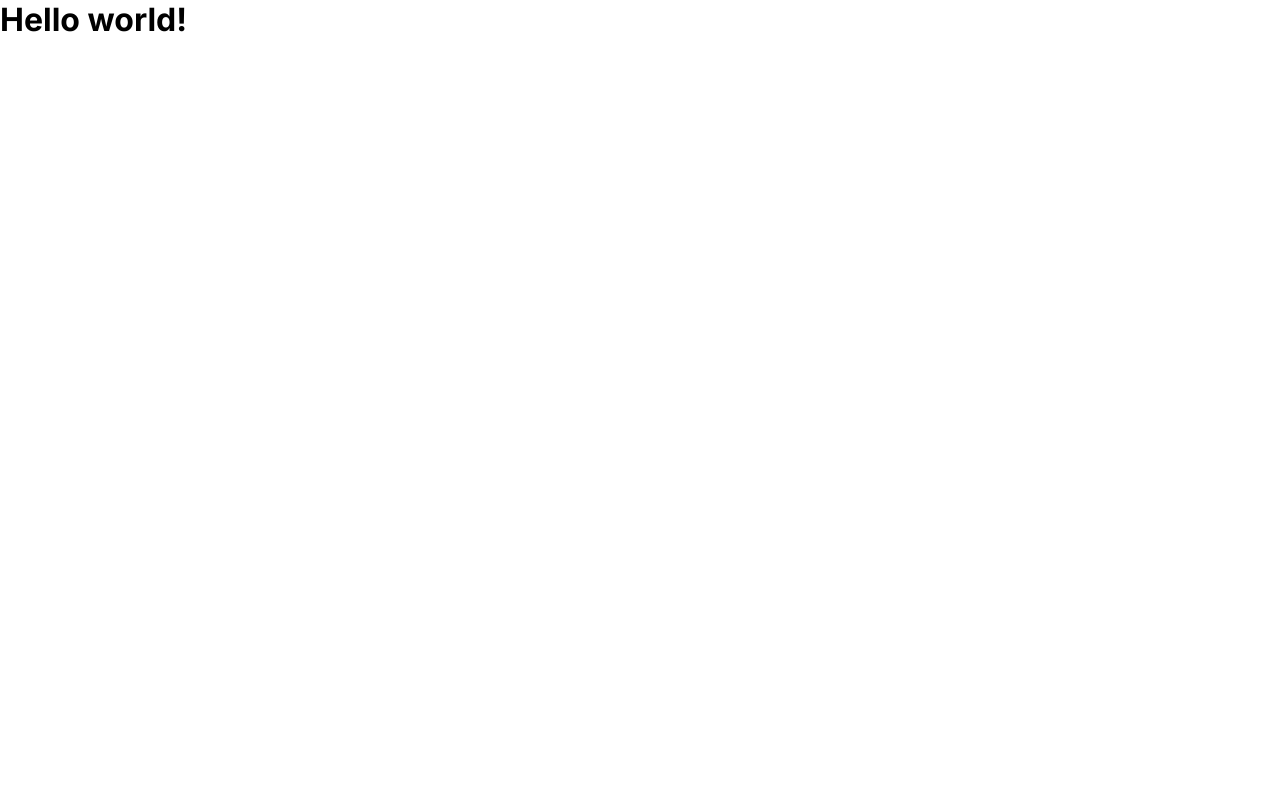
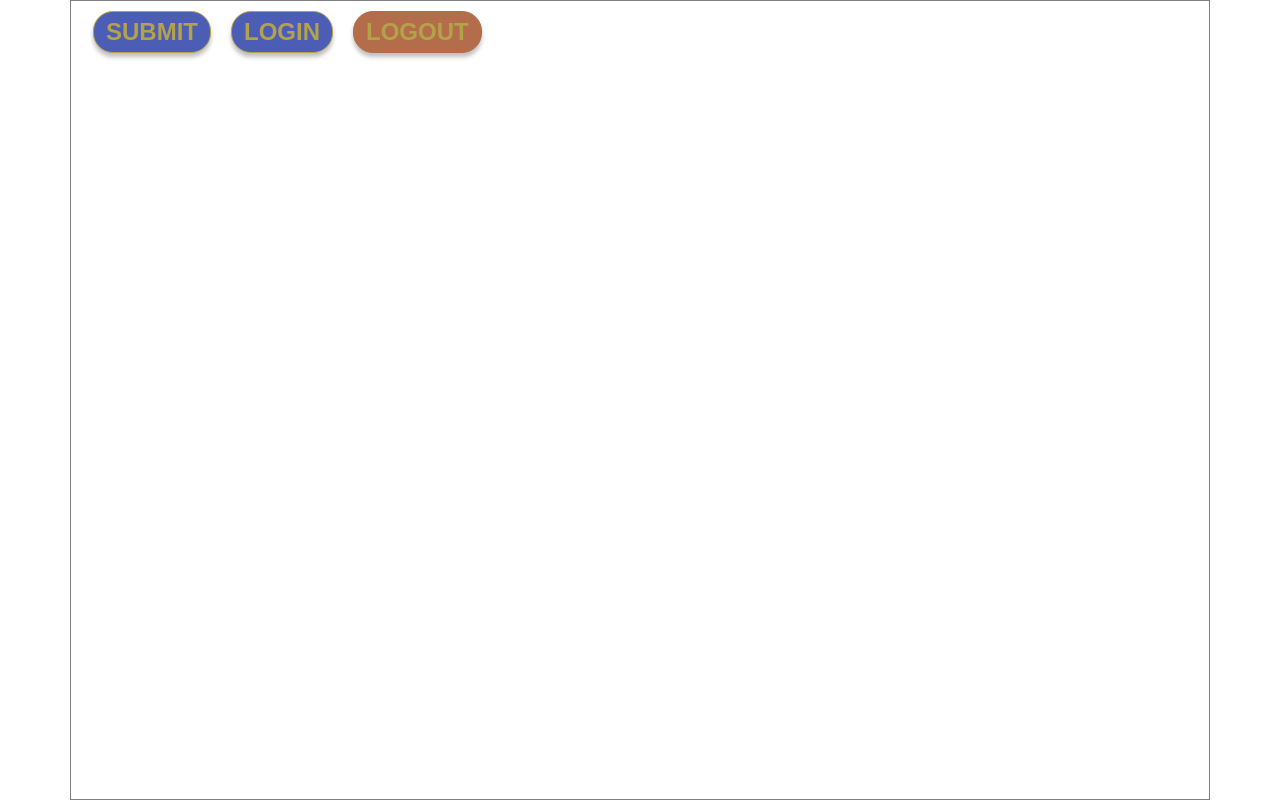
Before and after one commit to DanielRomeo/react-cheatsheet, a Next.js app: page /animations in a window 1280 px wide. Built offline with nearby package versions, Linux system fonts and the light colour scheme.

Commit message:
added webbuttons

```diff
--- /dev/null
+++ b/src/app/animations/components/Dropbox.tsx
@@ -0,0 +1,85 @@
+'use client'
+import {motion, AnimatePresence} from 'framer-motion'
+import Styles from './styles/dropbox.module.scss'
+import { useState } from 'react'
+import {Row, Col, Dropdown} from 'react-bootstrap'
+
+// Variants are a set of predefined targets.
+const VariantForHover = {
+    whileHover: {
+        scale: 1.3
+    },
+    initial: true
+}
+
+const list = {
+    visible: {
+      opacity: 1,
+      transition: {
+        when: "beforeChildren",
+        staggerChildren: 0.3,
+      },
+    },
+    hidden: {
+      opacity: 0,
+      transition: {
+        when: "afterChildren",
+      },
+    },
+  }
+
+  const item = {
+    visible: { opacity: 1, x: 0 },
+    hidden: { opacity: 0, x: -100 },
+  }
+
+const Dropbox = () =>{
+
+    return (
+        <div>
+            <Row className={Styles.Row}>
+                <Col className={Styles.Col}>
+                    <motion.div
+                        className={Styles.BoxOne}
+                        initial={true}
+                        animate={{x: [null, 100, 0], y: [null, 100, 0]}}
+                        transition={{
+                            duration: 3
+                        }}
+
+                        // whileHover="whileHover"
+
+                        // variants={VariantForHover}
+                    >
+                        water
+                    </motion.div>
+                </Col>
+
+                <Col className={Styles.Col}>
+                    <Dropdown>
+                        <Dropdown.Toggle className={Styles.ButtonToggle} variant="success" id="dropdown-basic">
+                            Dropdown Button
+                        </Dropdown.Toggle>
+
+                        <motion.ul
+                            initial="hidden"
+                            animate="visible"
+                            variants={list}
+                        >
+                            <Dropdown.Menu className={Styles.Menu}>
+                                <motion.li variants={item}> <Dropdown.Item href="#/action-1">C++ </Dropdown.Item> </motion.li>
+                                <motion.li variants={item}> <Dropdown.Item href="#/action-1">Python </Dropdown.Item> </motion.li>
+                                <motion.li variants={item}> <Dropdown.Item href="#/action-1">Javascript </Dropdown.Item> </motion.li>
+                            </Dropdown.Menu>
+                        </motion.ul>
+                    </Dropdown>
+                </Col>
+
+            </Row>
+
+
+        </div>
+    )
+}
+
+export default Dropbox;
--- a/src/app/animations/components/RotateBlock.tsx
+++ b/src/app/animations/components/RotateBlock.tsx
@@ -1,13 +1,87 @@
 'use client'
-import {motion} from 'framer-motion'
+import {motion, AnimatePresence} from 'framer-motion'
 import Styles  from './styles/rotate.module.scss'
+import { useState } from 'react'
 
 
 const RotateBlock = ()=>{
+
+    const [animationInitial, setAnimationInitial] = useState<boolean>(false);
+    const [isVisible, setIsVisible] = useState<boolean>(true);
+
     return (
         <div>
-            <h1>Hello world!</h1>
-            <motion.div className={Styles.BlockOne} animate={{x: 100}}></motion.div>
+            <motion.div
+                className={Styles.BlockOne}
+                initial={true}
+                animate={{
+                    x: [null, 100, 200, 0],
+                    y: [null, 40,50,0]
+                }}
+
+                transition={{
+                    ease: 'easeOut',
+                    duration: 1
+                }}
+                >
+                <h1>Hello world!</h1>
+            </motion.div>
+
+            {/* Remove elements from screen upon clicking on them */}
+            <AnimatePresence>
+                {isVisible && (
+                    <motion.div
+                    onClick={()=>{
+                        if(isVisible){
+                            return setIsVisible(!isVisible)
+                        }else{
+                            return setIsVisible(!isVisible)
+                        }
+                }}
+                    className={Styles.BlockOne}
+                    initial={{ opacity: 0 }}
+                    animate={{ opacity: 1 }}
+                    exit={{ opacity: 0 }}
+                    />
+                )}
+            </AnimatePresence>
+
+            <motion.div
+                className={Styles.BlockOne}
+                // initial={false}
+                // animate={{x: 300}}
+                // transition={{
+                //     ease: 'easeOut',
+                //     duration: 2
+                // }}
+                >
+                <h1>Third box!</h1>
+            </motion.div>
+
+                {/*  For some reason, the circle does not work */}
+            {/* <motion.circle
+                className={Styles.BlockOne}
+                cx={500}
+                animate={{
+                    cx: [null, 100, 200],
+
+                }}
+                transition={{ duration: 3, times: [0, 0.2, 1] }}
+
+            >
+            </motion.circle> */}
+
+                <motion.button
+                className={Styles.BlockButton}
+                initial={{ opacity: 0.1 }}
+                whileHover={{
+                    opacity: 1,
+                    scale: 1.2,
+                    transition: { duration: 1 },
+                }}
+                whileTap={{ scale: 0.9 }}
+                // whileInView={{ opacity: 1 }}
+                />
         </div>
     )
 }
--- /dev/null
+++ b/src/app/animations/components/WebButtons.tsx
@@ -0,0 +1,19 @@
+'use client'
+import {motion, AnimatePresence} from 'framer-motion'
+import Styles from './styles/webbuttons.module.scss'
+import { useState } from 'react'
+import {Row, Col, Dropdown, Button} from 'react-bootstrap'
+
+
+const WebButtons = () =>{
+
+    return (
+        <div>
+            <Button className={Styles.Button}>SUBMIT</Button>
+            <Button className={Styles.Button}>LOGIN</Button>
+            <Button className={Styles.Button2}>LOGOUT</Button>
+        </div>
+    )
+}
+
+export default WebButtons;
--- a/src/app/animations/components/styles/rotate.module.scss
+++ b/src/app/animations/components/styles/rotate.module.scss
@@ -1,5 +1,20 @@
 
 .BlockOne{
-    min-width: 200px;
-    min-height: 200px;
+    max-width: 200px;
+    max-height: 200px;
+    min-width: 100px;
+    min-height: 100px;
+    border-radius: 10px;
+    border: 1px solid lightgrey;
+    margin: 20px;
+    box-shadow: 10px 5px 10px lightgrey;
+    text-align: center;
+    padding: 10px;
+    color: grey;
 }
+
+.BlockButton{
+    @extend .BlockOne;
+    border: 1px solid orange;
+    background-color: orange;
+}
--- /dev/null
+++ b/src/app/animations/components/styles/webbuttons.module.scss
@@ -0,0 +1,41 @@
+.Button{
+    border-radius: 20px;
+    border: 1px solid #B4A24B;
+    background: #4B5DB4;
+    box-shadow: 0px 4px 4px 0px rgba(0, 0, 0, 0.25);
+    color: #B4A24B;
+    font-family: Arial, Helvetica, sans-serif;
+    font-size: 24px;
+    font-style: normal;
+    font-weight: 600;
+    line-height: normal;
+    margin: 10px;
+
+    &:hover{
+        // text-decoration: none;
+        background-color: #828fcb;
+        border: 1px solid #828fcb;
+    }
+}
+
+.Button2{
+    @extend .Button;
+    border-radius: 20px;
+    border: 1px solid #B46D4B;
+    color: #B4A24B;
+    font-family: Arial, Helvetica, sans-serif;
+    font-size: 24px;
+    font-style: normal;
+    font-weight: 600;
+    line-height: normal;
+    background: #B46D4B;
+
+    box-shadow: 0px 4px 4px 0px rgba(0, 0, 0, 0.25);
+
+    &:hover{
+        // text-decoration: none;
+        background-color: #d2a793;
+        border: 1px solid #d2a793;
+        // pointer-events: none;
+    }
+}
--- a/src/app/animations/page.tsx
+++ b/src/app/animations/page.tsx
@@ -1,14 +1,20 @@
 'use client'
 import {motion} from 'framer-motion'
 import RotateBlock from './components/RotateBlock'
-import { Container } from 'react-bootsrap'
+import { Container } from 'react-bootstrap'
+import Dropbox from './components/Dropbox'
+import WebButtons from './components/WebButtons'
 
 
 export default function Home() {
     return (
-        <div>
-          <RotateBlock></RotateBlock>
+      <div>
+          <Container style={{border: '1px solid grey', height: '100vh' }}>
+            {/* <RotateBlock></RotateBlock>
+            <Dropbox></Dropbox> */}
+            <WebButtons></WebButtons>
+          </Container>
+        </div>
 
-        </div>
       )
 }
--- a/src/app/layout.tsx
+++ b/src/app/layout.tsx
@@ -1,7 +1,7 @@
 import type { Metadata } from 'next'
 import { Inter } from 'next/font/google'
 import './globals.css'
-
+import 'bootstrap/dist/css/bootstrap.css';
 const inter = Inter({ subsets: ['latin'] })
 
 export const metadata: Metadata = {
```
Also changed, not shown: src/app/animations/components/styles/dropbox.module.scss (added, +42 -0 lines).
